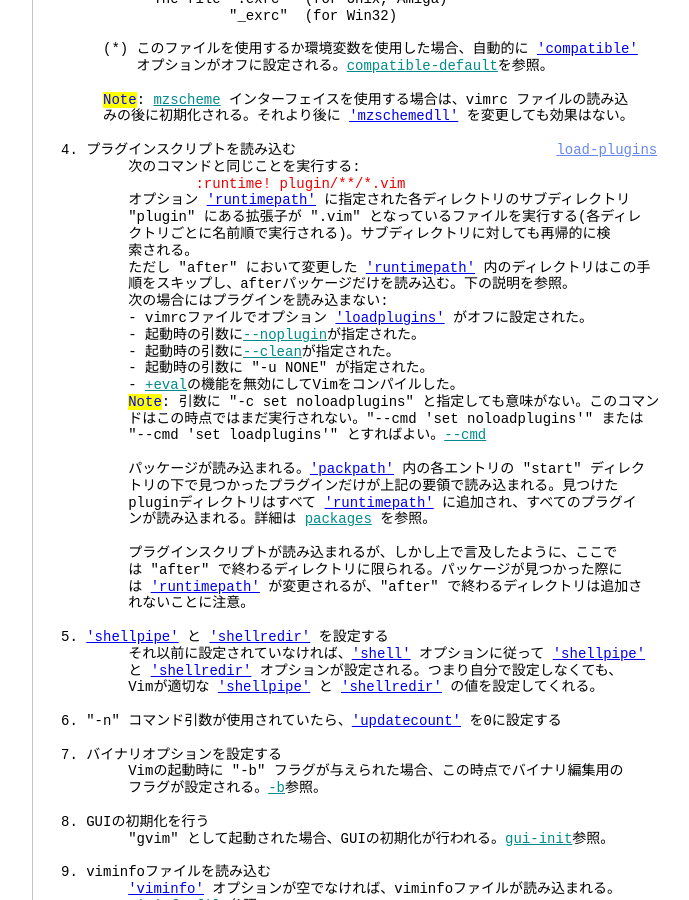
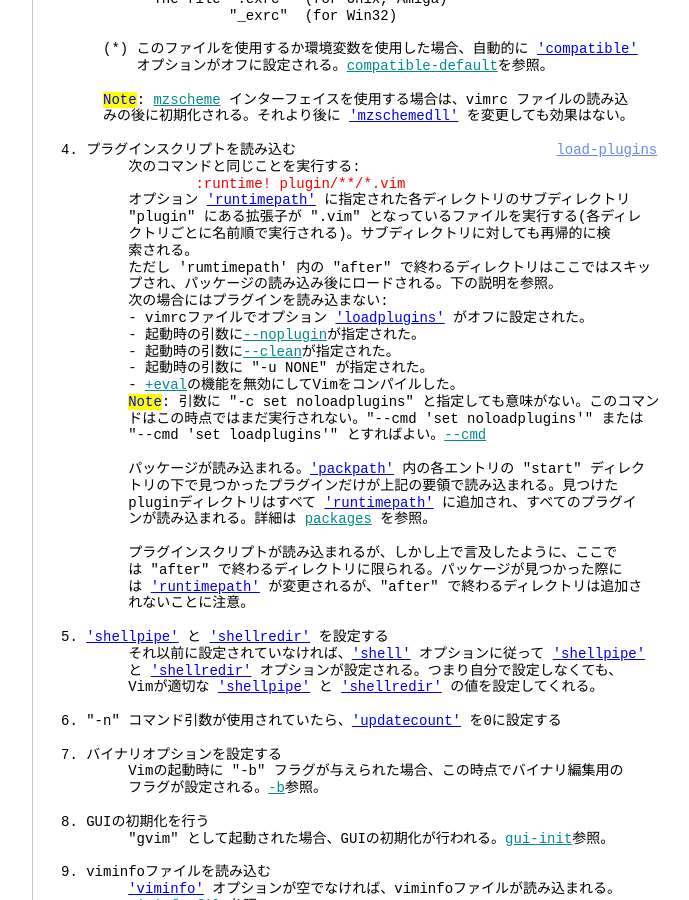
Before and after one commit to vim-jp/vimdoc-ja, a Jekyll site: the page built from starting.html, in a window 1280 px wide and 900 px high, scrolled down 14385 px. Shown: the whole window, without its empty margins (340-1029 px from the left). Built offline with Jekyll 4.4.1, drawn with Linux system fonts in a browser that asks for light colours; nearby versions of some CDN libraries; comment, search, counter and statistics services are not loaded.

Commit message:
Generated by GitHub workflow 1807225998
https://github.com/vim-jp/vimdoc-ja-working/actions/runs/1807225998

```diff
--- a/starting.html
+++ b/starting.html
@@ -862,8 +862,8 @@ Evimでは以下のオプションが標準設定から変更される:<br>
 &nbsp;&nbsp;&nbsp;&nbsp;&nbsp;&nbsp;&nbsp;&nbsp;&quot;plugin&quot; にある拡張子が &quot;.vim&quot; となっているファイルを実行する(各ディレ<br>
 &nbsp;&nbsp;&nbsp;&nbsp;&nbsp;&nbsp;&nbsp;&nbsp;クトリごとに名前順で実行される)。サブディレクトリに対しても再帰的に検<br>
 &nbsp;&nbsp;&nbsp;&nbsp;&nbsp;&nbsp;&nbsp;&nbsp;索される。<br>
-&nbsp;&nbsp;&nbsp;&nbsp;&nbsp;&nbsp;&nbsp;&nbsp;ただし &quot;after&quot; において変更した&nbsp;<a class="Type" href="options.html#'runtimepath'">'runtimepath'</a>&nbsp;内のディレクトリはこの手<br>
-&nbsp;&nbsp;&nbsp;&nbsp;&nbsp;&nbsp;&nbsp;&nbsp;順をスキップし、afterパッケージだけを読み込む。下の説明を参照。<br>
+&nbsp;&nbsp;&nbsp;&nbsp;&nbsp;&nbsp;&nbsp;&nbsp;ただし&nbsp;<span class="MissingTag">'rumtimepath'</span>&nbsp;内の &quot;after&quot; で終わるディレクトリはここではスキッ<br>
+&nbsp;&nbsp;&nbsp;&nbsp;&nbsp;&nbsp;&nbsp;&nbsp;プされ、パッケージの読み込み後にロードされる。下の説明を参照。<br>
 &nbsp;&nbsp;&nbsp;&nbsp;&nbsp;&nbsp;&nbsp;&nbsp;次の場合にはプラグインを読み込まない:<br>
 &nbsp;&nbsp;&nbsp;&nbsp;&nbsp;&nbsp;&nbsp;&nbsp;- vimrcファイルでオプション&nbsp;<a class="Type" href="options.html#'loadplugins'">'loadplugins'</a>&nbsp;がオフに設定された。<br>
 &nbsp;&nbsp;&nbsp;&nbsp;&nbsp;&nbsp;&nbsp;&nbsp;- 起動時の引数に<a class="Identifier" href="starting.html#--noplugin">--noplugin</a>が指定された。<br>
```
